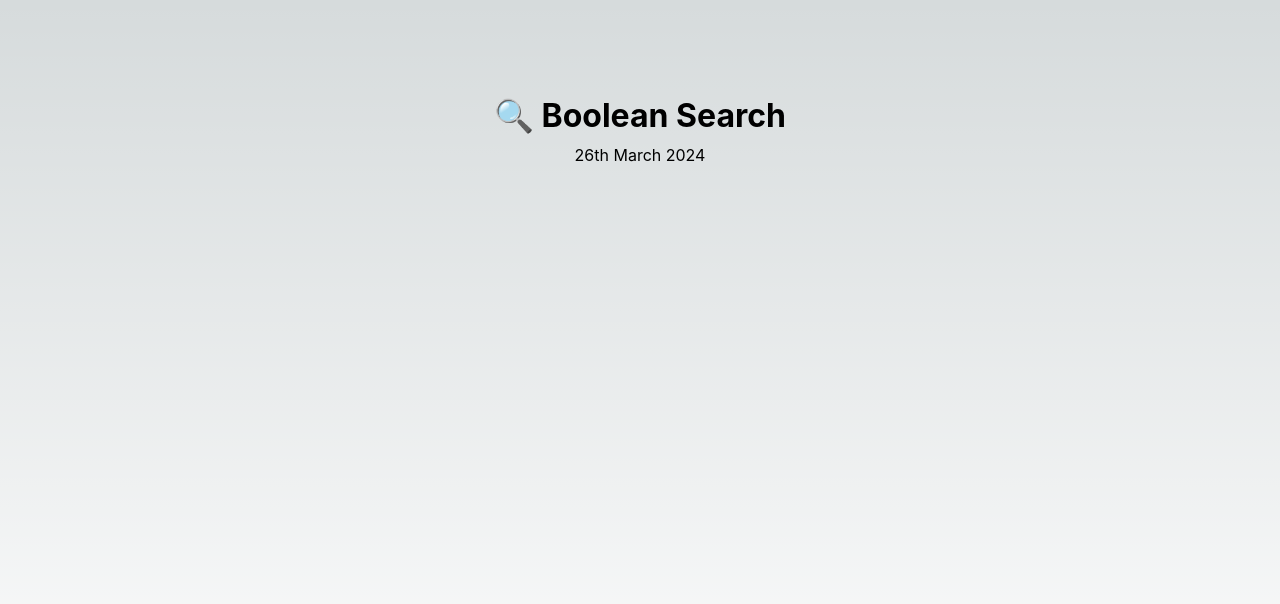
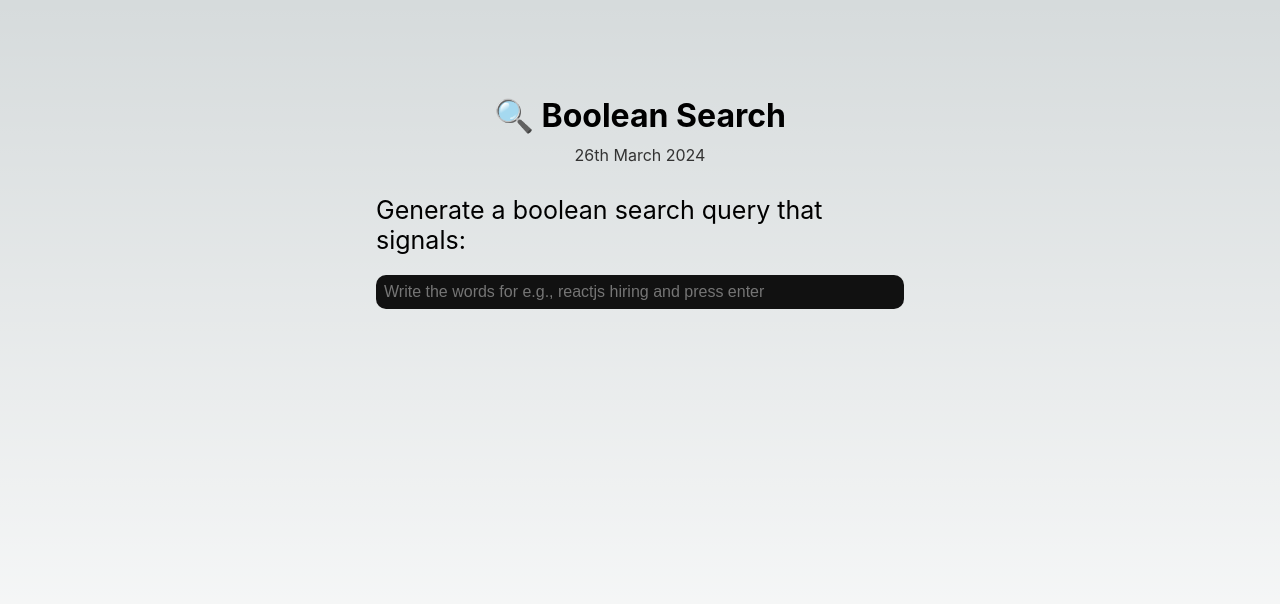
Before and after one commit to nishantrpai/tools.nishu.dev, a Next.js app: page /booleansearch in a window 1280 px wide. Shown: the top 604 px of the page. Built offline with nearby package versions, Linux system fonts and the light colour scheme.

Commit message:
update openai keys

```diff
--- a/package.json
+++ b/package.json
@@ -10,6 +10,7 @@
   },
   "dependencies": {
     "next": "13.4.10",
+    "openai": "^4.29.2",
     "react": "18.2.0",
     "react-dom": "18.2.0",
     "react-icons": "^5.0.1"
--- a/pages/api/gpt.js
+++ b/pages/api/gpt.js
@@ -0,0 +1,20 @@
+// Next.js API route support: https://nextjs.org/docs/api-routes/introduction
+let API_KEY = process.env.OPENAI_API_KEY;
+
+import OpenAI from 'openai';
+
+const openai = new OpenAI({
+  apiKey: API_KEY, // This is the default and can be omitted
+});
+
+export default async function handler(req, res) {
+  let { prompt } = req.query;
+  const chatCompletion = await openai.chat.completions.create({
+    messages: [{ role: 'user', content: prompt }],
+    model: 'gpt-3.5-turbo',
+  });
+
+  console.log(chatCompletion.choices[0].message.content);
+
+  res.status(200).json({ response: chatCompletion.choices[0].message.content });
+}
--- a/pages/booleansearch.js
+++ b/pages/booleansearch.js
@@ -1,4 +1,5 @@
-import styles from '@/styles/Home.module.css'
+import styles from '@/styles/Tool.module.css'
+import { useState } from 'react'
 
 const Tool = () => {
   let tool = {
@@ -6,10 +7,54 @@ const Tool = () => {
     description: 'Get boolean search strings for Google, LinkedIn, Github, and more based on the signal you want to find.',
     publishDate: '26th March 2024',
   };
+  const [query, setQuery] = useState('');
   return (
     <main>
       <h1>{tool.title}</h1>
-      <p>{tool.publishDate}</p>
+      <span className={styles.date}>{tool.publishDate}</span>
+
+      <div className={styles.col}>
+        <p className={styles.title}>Generate a boolean search query that signals:</p>
+        <input placeholder='Write the words for e.g., reactjs hiring and press enter' className={styles.search}
+          onKeyDown={(e) => {
+            // if enter press
+            if (e.keyCode === 13) {
+              // make api call to /gpt and set query
+              setQuery('Loading...');
+              fetch(`/api/gpt?prompt=${encodeURI(`Generate a boolean search query that signals ${e.target.value}`)}`).then(res => res.json())
+                .then(data => {
+                  let query = data.response;
+                  // remove . from the end of the query
+                  if (query.endsWith('.')) {
+                    query = query.slice(0, -1);
+                  }
+                  setQuery(data.response);
+                });
+            }
+          }}
+        ></input>
+
+        {(query) && <div className={styles.col}>
+          <code>
+            {query}
+          </code>
+          {query !== 'Loading...' &&
+            <button className={styles.copy} onClick={() => {
+              // copy query to clipboard
+              navigator.clipboard.writeText(query);
+              // set button text to copied
+              let button = document.querySelector(`.${styles.copy}`);
+              button.innerText = 'Copied';
+              setTimeout(() => {
+                button.innerText = 'Copy';
+              }, 2000);
+            }}>
+              Copy
+            </button>
+          }
+        </div>}
+
+      </div>
     </main>
   );
 }
--- /dev/null
+++ b/styles/Tool.module.css
@@ -0,0 +1,53 @@
+.main {
+  display: column;
+  font-size: 12px;
+  text-align: center;
+}
+.date {
+  color: #333;
+}
+.row {
+  width: 100%;
+  display: flex;
+  flex-direction: row;
+  gap: 10px;
+  justify-content: space-between;
+}
+
+.col {
+  width: 100%;
+  display: flex;
+  flex-direction: column;
+  gap: 20px;
+  margin-top: 20px;
+}
+
+.search {
+  display: flex;
+  flex-direction: row;
+  justify-content: space-between;
+  align-items: center;
+  width: 100%;
+  border: none;
+  padding: 0.5rem;
+  outline: none;
+  background-color: #111;
+  border-radius: 10px;
+  font-size: 1rem;
+}
+
+.copy {
+  width: max-content;
+  margin: auto;
+  padding: 0.25rem 0.75rem;
+  color: #fff;
+  background-color: #333;
+  border: none;
+  outline: none;
+  border-radius: 5px;
+  font-size: 1rem;
+}
+
+.title {
+  font-size: 25px;
+}
--- a/styles/globals.css
+++ b/styles/globals.css
@@ -128,7 +128,9 @@ main {
 }
 
 
-
+code {
+  font-size: 14px;
+}
 
 @media (prefers-color-scheme: dark) {
   html {
```
Also changed, not shown: 1 other file (tests, documents, lock files or other folders).
